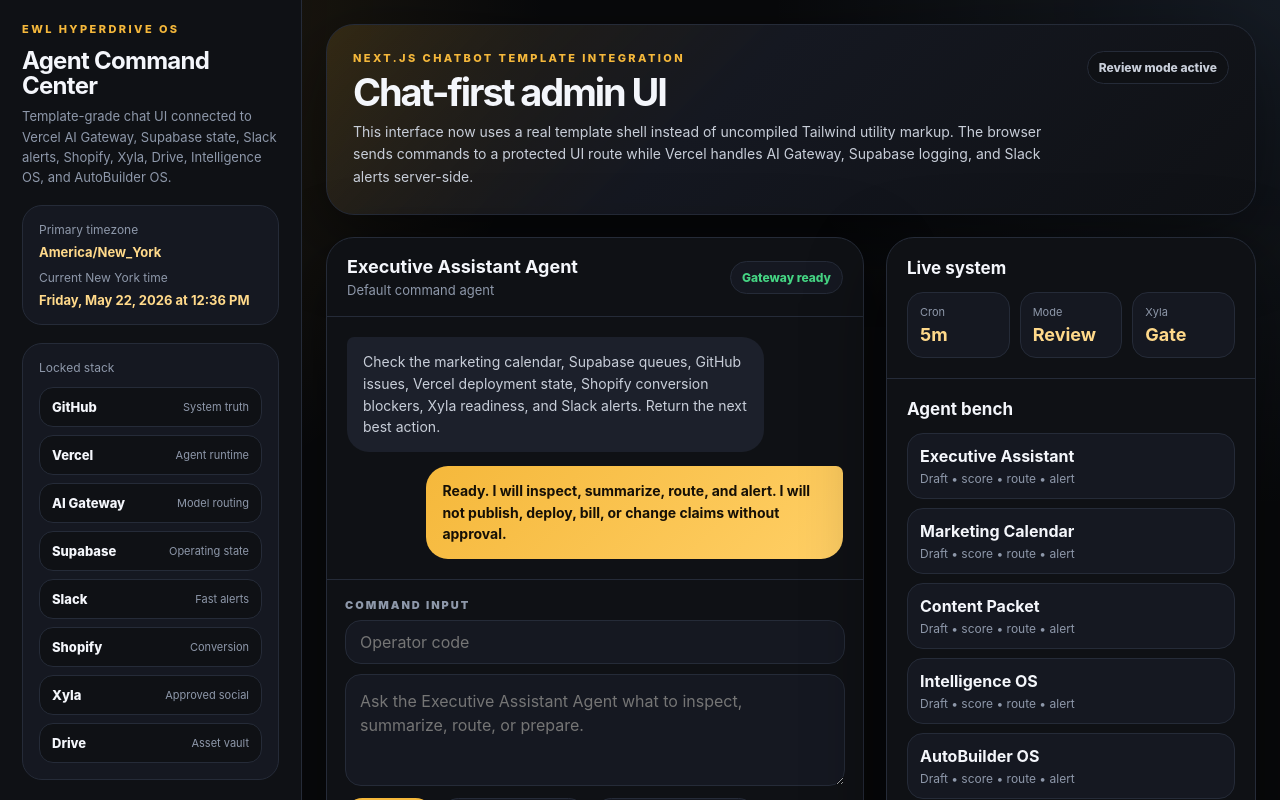
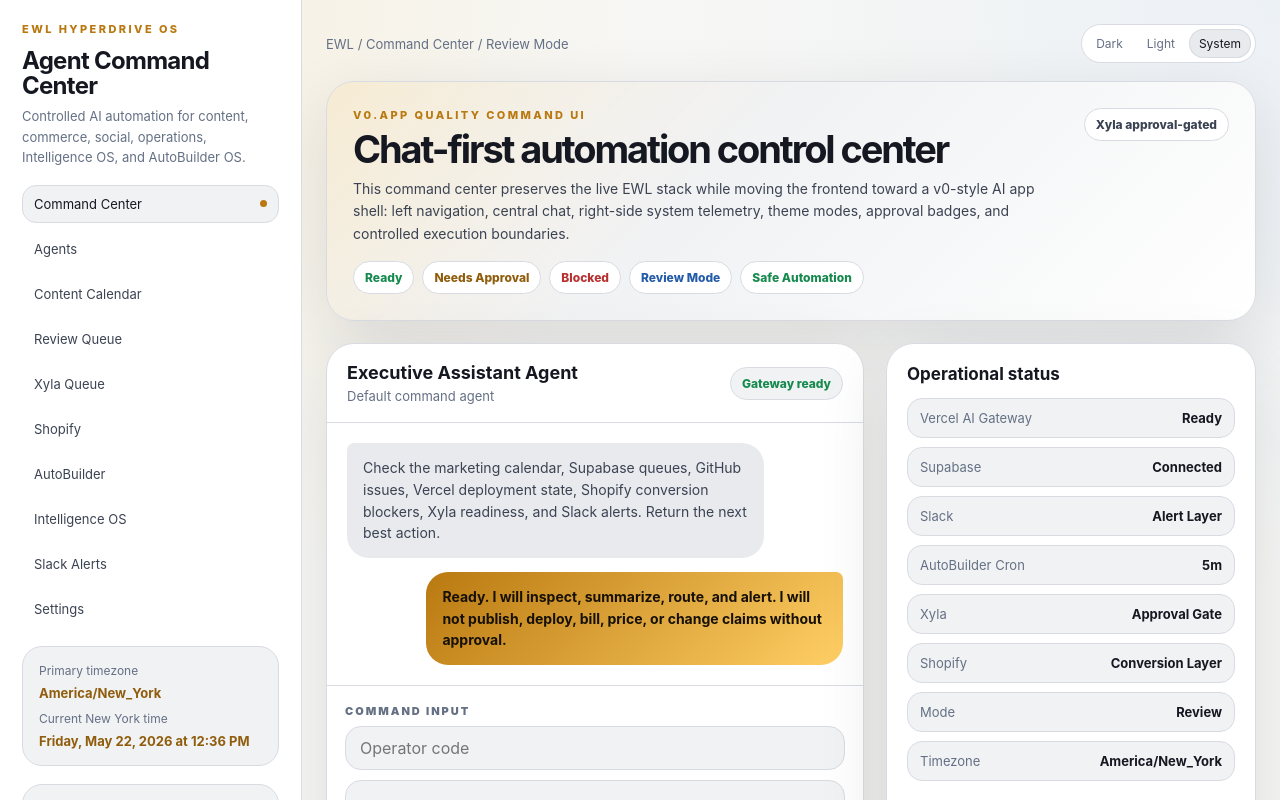
Before and after one commit to Strategic-Minds/EPOXY_WILL_CHANGE_YOUR_LIFE, a Next.js app: page / in a window 1280 px wide. Shown: the top 800 px of the page. Built offline with nearby package versions, Linux system fonts and the light colour scheme.

Commit message:
Wire v0 quality command center layout

```diff
--- a/app/page.tsx
+++ b/app/page.tsx
@@ -1,6 +1,20 @@
 import { AgentChat } from './components/AgentChat';
+import { ThemeToggle } from './components/ThemeToggle';
 
 const primaryTimezone = 'America/New_York';
+
+const navItems = [
+  'Command Center',
+  'Agents',
+  'Content Calendar',
+  'Review Queue',
+  'Xyla Queue',
+  'Shopify',
+  'AutoBuilder',
+  'Intelligence OS',
+  'Slack Alerts',
+  'Settings'
+];
 
 const stack = [
   ['GitHub', 'System truth'],
@@ -9,7 +23,7 @@ const stack = [
   ['Supabase', 'Operating state'],
   ['Slack', 'Fast alerts'],
   ['Shopify', 'Conversion'],
-  ['Xyla', 'Approved social'],
+  ['Xyla', 'Approval gate'],
   ['Drive', 'Asset vault']
 ];
 
@@ -22,6 +36,17 @@ const agents = [
   'GitHub Architect',
   'Shopify Conversion',
   'Slack Command'
+];
+
+const systemStatus = [
+  ['Vercel AI Gateway', 'Ready'],
+  ['Supabase', 'Connected'],
+  ['Slack', 'Alert Layer'],
+  ['AutoBuilder Cron', '5m'],
+  ['Xyla', 'Approval Gate'],
+  ['Shopify', 'Conversion Layer'],
+  ['Mode', 'Review'],
+  ['Timezone', primaryTimezone]
 ];
 
 export default function HomePage() {
@@ -37,8 +62,17 @@ export default function HomePage() {
         <div>
           <div className="brand-kicker">EWL Hyperdrive OS</div>
           <h1 className="brand-title">Agent Command Center</h1>
-          <p className="brand-subtitle">Template-grade chat UI connected to Vercel AI Gateway, Supabase state, Slack alerts, Shopify, Xyla, Drive, Intelligence OS, and AutoBuilder OS.</p>
+          <p className="brand-subtitle">Controlled AI automation for content, commerce, social, operations, Intelligence OS, and AutoBuilder OS.</p>
         </div>
+
+        <nav className="nav-list" aria-label="Command center navigation">
+          {navItems.map((item, index) => (
+            <div key={item} className={index === 0 ? 'nav-item active' : 'nav-item'}>
+              <span>{item}</span>
+              {index === 0 ? <span className="nav-dot" /> : null}
+            </div>
+          ))}
+        </nav>
 
         <div className="status-card">
           <p className="status-label">Primary timezone</p>
@@ -61,14 +95,26 @@ export default function HomePage() {
       </aside>
 
       <main className="main">
+        <div className="topbar">
+          <div className="breadcrumb">EWL / Command Center / Review Mode</div>
+          <ThemeToggle />
+        </div>
+
         <section className="hero">
           <div className="hero-row">
             <div>
-              <div className="brand-kicker">Next.js Chatbot Template Integration</div>
-              <h1>Chat-first admin UI</h1>
-              <p>This interface now uses a real template shell instead of uncompiled Tailwind utility markup. The browser sends commands to a protected UI route while Vercel handles AI Gateway, Supabase logging, and Slack alerts server-side.</p>
+              <div className="brand-kicker">v0.app quality command UI</div>
+              <h1>Chat-first automation control center</h1>
+              <p>This command center preserves the live EWL stack while moving the frontend toward a v0-style AI app shell: left navigation, central chat, right-side system telemetry, theme modes, approval badges, and controlled execution boundaries.</p>
+              <div className="badge-row">
+                <span className="badge ready">Ready</span>
+                <span className="badge approval">Needs Approval</span>
+                <span className="badge blocked">Blocked</span>
+                <span className="badge review">Review Mode</span>
+                <span className="badge safe">Safe Automation</span>
+              </div>
             </div>
-            <div className="pill">Review mode active</div>
+            <div className="pill">Xyla approval-gated</div>
           </div>
         </section>
 
@@ -84,13 +130,25 @@ export default function HomePage() {
 
             <div className="messages">
               <div className="message user">Check the marketing calendar, Supabase queues, GitHub issues, Vercel deployment state, Shopify conversion blockers, Xyla readiness, and Slack alerts. Return the next best action.</div>
-              <div className="message assistant">Ready. I will inspect, summarize, route, and alert. I will not publish, deploy, bill, or change claims without approval.</div>
+              <div className="message assistant">Ready. I will inspect, summarize, route, and alert. I will not publish, deploy, bill, price, or change claims without approval.</div>
             </div>
 
             <AgentChat />
           </div>
 
           <aside className="right-panel">
+            <div className="module">
+              <h2>Operational status</h2>
+              <div className="status-list">
+                {systemStatus.map(([label, value]) => (
+                  <div key={label} className="status-row">
+                    <span>{label}</span>
+                    <strong>{value}</strong>
+                  </div>
+                ))}
+              </div>
+            </div>
+
             <div className="module">
               <h2>Live system</h2>
               <div className="metric-grid">
@@ -111,18 +169,11 @@ export default function HomePage() {
                 ))}
               </div>
             </div>
+          </aside>
+        </section>
 
-            <div className="module">
-              <h2>Safety boundary</h2>
-              <ul className="safety-list">
-                <li>Xyla receives approved content only.</li>
-                <li>Shopify owns conversion.</li>
-                <li>Supabase stores state.</li>
-                <li>Slack alerts #all-xps-intelligence-system.</li>
-                <li>No irreversible action without human approval.</li>
-              </ul>
-            </div>
-          </aside>
+        <section className="safety-banner">
+          <strong>Safety boundary:</strong> No public publishing, billing, deployment, pricing, product claims, warranty claims, safety claims, student stories, customer commitments, or destructive actions without human approval.
         </section>
       </main>
     </div>
```
